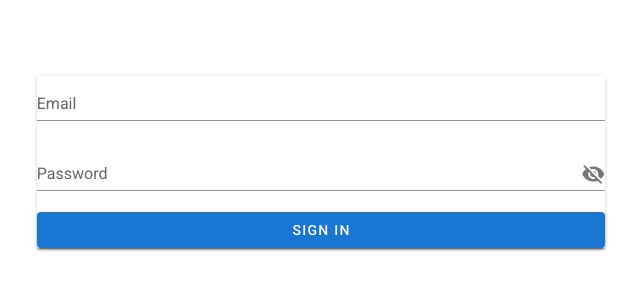
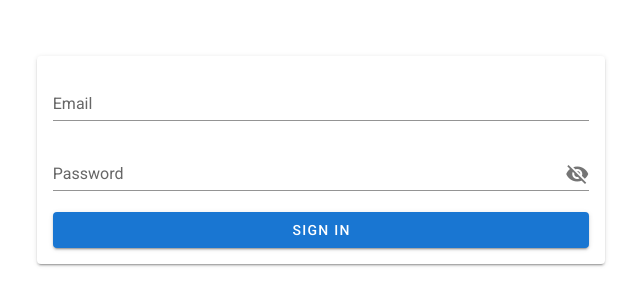
Before and after one commit to nicktheodoro/CRM, a Vue app in the folder client/: page /users/signin in a window 1280 px wide. Shown: the part 240-546 px from the top of the page, without its empty margins (319-959 px from the left). Built offline with nearby package versions, Linux system fonts and the light colour scheme.

Commit message:
Adding loading and error messages to API calls

```diff
--- a/client/src/module/auth/domain/types/index.ts
+++ b/client/src/module/auth/domain/types/index.ts
@@ -6,7 +6,7 @@ interface AuthenticateRequest {
 interface AuthenticateResponse {
   accessToken: string;
   refreshToken: string;
-  expirenIn: number;
+  expiresIn: number;
   tokenType: string;
 }
 
--- a/client/src/module/user/components/SignInForm.vue
+++ b/client/src/module/user/components/SignInForm.vue
@@ -1,6 +1,6 @@
 <!-- eslint-disable vue/no-mutating-props -->
 <template>
-  <v-card tile elevation="2">
+  <v-card elevation="2" class="pa-4">
     <v-form @submit.prevent="controller.signIn()" ref="form">
       <v-text-field
         v-model="controller.form.email"
@@ -15,7 +15,14 @@
         required
         @click:append="togglePasswordVisibility()"
       ></v-text-field>
-      <v-btn width="100%" color="primary" type="submit">Sign in</v-btn>
+      <v-btn
+        :disabled="loading"
+        :loading="loading"
+        width="100%"
+        color="primary"
+        type="submit"
+        >Sign in</v-btn
+      >
     </v-form>
   </v-card>
 </template>
@@ -32,6 +39,7 @@ export default Vue.extend({
       type: UserController,
       required: true,
     },
+    loading: { type: Boolean, default: () => false },
   },
   data() {
     return {
--- a/client/src/module/user/controller/UserController.ts
+++ b/client/src/module/user/controller/UserController.ts
@@ -5,8 +5,11 @@ import { Store } from "vuex";
 
 class UserController {
   public options: any;
+  public loading = false;
+
   public user = new UserModel({});
   public userPagination = new UserPagination();
+
   public headers = headers;
   public form = {
     email: undefined,
--- a/client/src/module/user/view/SignInView.vue
+++ b/client/src/module/user/view/SignInView.vue
@@ -1,8 +1,26 @@
 <template>
   <v-container>
+    <v-snackbar
+      :top="true"
+      :right="true"
+      :timeout="3000"
+      :color="mode"
+      v-model="snackbar"
+    >
+      <v-row justify="space-around" align="center">
+        {{ notice }}
+        <v-btn text @click.native="closeSnackbar()"
+          ><v-icon small> mdi-close </v-icon></v-btn
+        >
+      </v-row>
+    </v-snackbar>
     <v-row justify="center">
       <v-col cols="10" sm="6" md="6" xl="4">
-        <sign-in-form ref="authForm" :controller="controller"></sign-in-form>
+        <sign-in-form
+          ref="authForm"
+          :controller="controller"
+          :loading="loading"
+        ></sign-in-form>
       </v-col>
     </v-row>
   </v-container>
@@ -12,6 +30,7 @@
 import { ComponentCustomProperties } from "vue";
 import { usuarioController } from "../../di/di";
 import SignInForm from "../components/SignInForm.vue";
+import store from "@/store";
 
 export default {
   name: "SignInView",
@@ -21,5 +40,24 @@ export default {
   data: (context: ComponentCustomProperties) => ({
     controller: usuarioController(context),
   }),
+  computed: {
+    loading() {
+      return store.state.app.loading;
+    },
+    mode() {
+      return store.state.app.mode;
+    },
+    snackbar() {
+      return store.state.app.snackbar;
+    },
+    notice() {
+      return store.state.app.notice;
+    },
+  },
+  methods: {
+    async closeSnackbar() {
+      await store.dispatch("closeNotice");
+    },
+  },
 };
 </script>
--- a/client/src/store/modules/app.ts
+++ b/client/src/store/modules/app.ts
@@ -9,18 +9,17 @@ const SUCCESS = "success";
 const ERROR = "error";
 
 const state: AppState = {
-  loading: true,
+  loading: false,
   mode: "",
   snackbar: false,
   notice: "",
 };
 
 const mutations = {
-  setLoading(state: AppState, loading: boolean) {
-    state.loading = loading;
+  toggleLoading(state: AppState) {
+    state.loading = !state.loading;
   },
   setNotice(state: AppState, notice: string) {
-    console.log(" notice .... ", notice);
     state.notice = notice;
   },
   setSnackbar(state: AppState, snackbar: boolean) {
@@ -33,15 +32,15 @@ const mutations = {
 
 const actions = {
   closeNotice(context: any) {
+    context.commit("setSnackbar", false);
     context.commit("setNotice", "");
     context.commit("setMode", "");
-    context.commit("setSnackbar", false);
   },
-  closeNoticeWithDelay(context: any, timeout = 2000) {
+  closeNoticeWithDelay(context: any, timeout = 3000) {
     setTimeout(() => {
+      context.commit("setSnackbar", false);
       context.commit("setNotice", "");
       context.commit("setMode", "");
-      context.commit("setSnackbar", false);
     }, timeout);
   },
   sendSuccessNotice(context: any, notice: string) {
--- a/client/src/store/modules/user.ts
+++ b/client/src/store/modules/user.ts
@@ -1,15 +1,24 @@
 import { ActionContext } from "vuex";
+
 import {
   authenticateUseCaseImpl,
   createUserUseCaseImpl,
   logoutUseCaseImpl,
 } from "@/module/di/di";
+
 import { UserModel } from "@/module/user/domain/model/user";
-import { AuthenticateRequest } from "@/module/auth/domain/types";
+import {
+  AuthenticateRequest,
+  AuthenticateResponse,
+} from "@/module/auth/domain/types";
 
-const state = {
-  callingAPI: false,
-  searching: "",
+import app from "./app";
+
+interface UserState {
+  token: AuthenticateResponse;
+}
+
+const state: UserState = {
   token: {
     accessToken: "",
     refreshToken: "",
@@ -19,24 +28,24 @@ const state = {
 };
 
 const mutations = {
-  TOGGLE_LOADING_STATUS(state: { callingAPI: boolean }) {
-    state.callingAPI = !state.callingAPI;
-  },
-  SET_TOKEN(state: { token: any }, token: any) {
+  setToken(
+    state: { token: AuthenticateResponse },
+    token: AuthenticateResponse
+  ) {
     state.token = token;
   },
 };
 
 const getters = {
-  GET_TOKEN(state: { token: any }) {
+  getToken(state: { token: AuthenticateResponse }) {
     return state.token;
   },
 };
 
 const actions = {
   isSignedIn(context: ActionContext<any, any>) {
-    const token = context.getters.GET_TOKEN;
-    console.log(token)
+    const token = context.getters.getToken;
+
     if (!token.accessToken) return false;
 
     // const isExpired = !!token.expiresIn && Date.now() > token.expiresIn * 1000;
@@ -46,31 +55,35 @@ const actions = {
     return true;
   },
   async signIn(context: ActionContext<any, any>, request: AuthenticateRequest) {
+    app.mutations.toggleLoading(app.state);
+
     try {
       const token = await authenticateUseCaseImpl(request);
-      context.commit("SET_TOKEN", token);
+      context.commit("setToken", token);
       return true;
-    } catch (error) {
-      console.error("Sign in error:", error);
-      throw error;
+    } catch (error: any) {
+      app.actions.sendErrorNotice(context, error.response.data.message);
+      return false;
+    } finally {
+      app.mutations.toggleLoading(app.state);
     }
   },
-  async signUp(_: ActionContext<any, any>, request: UserModel) {
+  async signUp(context: ActionContext<any, any>, request: UserModel) {
     try {
       await createUserUseCaseImpl(request);
       return true;
-    } catch (error) {
-      console.error("Create user error:", error);
-      throw error;
+    } catch (error: any) {
+      app.actions.sendErrorNotice(context, error.response.data.message);
+      return false;
     }
   },
   async signOut(context: ActionContext<any, any>) {
     try {
       await logoutUseCaseImpl(context.getters.GET_TOKEN);
       return true;
-    } catch (error) {
-      console.error("sign out error:", error);
-      throw error;
+    } catch (error: any) {
+      app.actions.sendErrorNotice(context, error.response.data.message);
+      return false;
     }
   },
 };
```
